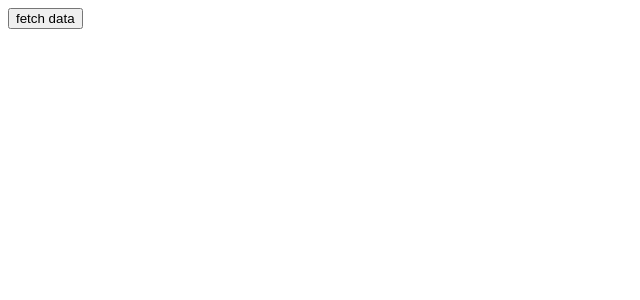
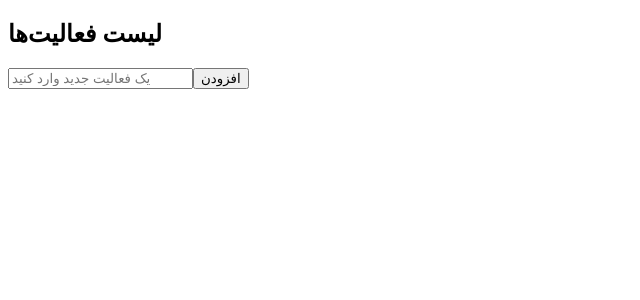
Before and after one commit to setayesh0882/cost-sharing, a React (Vite) app: page / in a window 1280 px wide. Shown: the top 300 px of the page, without its empty margins (0-640 px from the left). Built offline with nearby package versions, Linux system fonts and the light colour scheme.

Commit message:
create todolist by react

```diff
--- a/src/App.jsx
+++ b/src/App.jsx
@@ -1,24 +1,38 @@
-import { useState } from "react";
-import axios from "axios";
+import { useState } from 'react';
 
 function App() {
+  const [task, setTask] = useState('');
+  const [tasks, setTasks] = useState([]);
 
-  const [photo, setPhoto] = useState({ id: "", title: "", url: "" });
+  const addTask = () => {
+    setTasks([...tasks, task]);
+    setTask('');
+  };
 
-  const fetchData = () => {
-    axios.get("https://jsonplaceholder.typicode.com/photos/1")
-      .then((res) => {
-        setPhoto(res.data);
-      })
+  const deleteTask = (taskToDelete) => {
+    const newTasks = tasks.filter(t => t !== taskToDelete);
+    setTasks(newTasks);
   };
 
   return (
     <div>
-      <button onClick={fetchData}>fetch data</button>
+      <h2>لیست فعالیت‌ها</h2>
 
-      <p>{photo.id}</p>
-      <p>{photo.title}</p>
-      <p>{photo.url}</p>
+      <input
+        type="text"
+        value={task}
+        onChange={(e) => setTask(e.target.value)}
+        placeholder="یک فعالیت جدید وارد کنید"/>
+      <button onClick={addTask}>افزودن</button>
+
+      <ul>
+        {tasks.map((task, index) => (
+          <li key={index}>
+            {task}
+            <button onClick={() => deleteTask(task)}>حذف</button>
+          </li>
+        ))}
+      </ul>
     </div>
   );
 }
```
